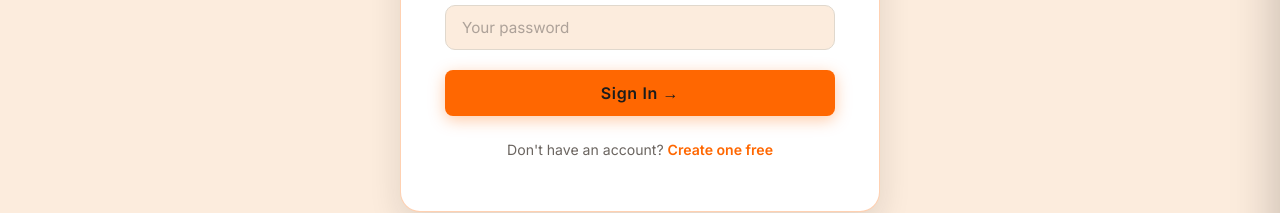
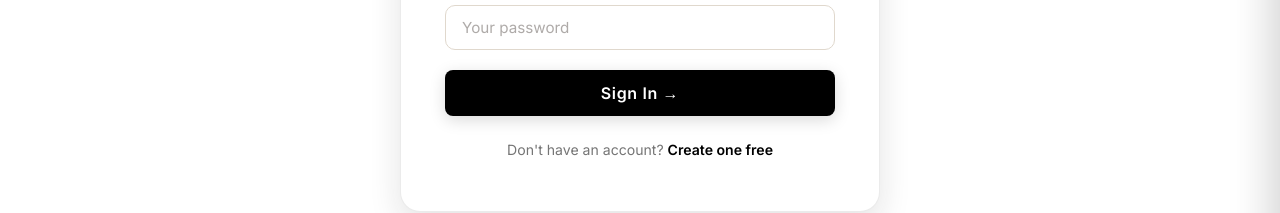
Before and after one commit to forex911/DrawingSpot, a React (Vite) app in the folder drawingspot-frontend/: page /login in a window 1280 px wide. Shown: the part 522-735 px from the top of the page. Built offline with nearby package versions, Linux system fonts and the light colour scheme; no server answers; a web font is replaced by a local one.

Commit message:
ui color palette changes

```diff
--- a/drawingspot-frontend/src/App.css
+++ b/drawingspot-frontend/src/App.css
@@ -218,7 +218,7 @@
   width: 500px;
   height: 500px;
   border-radius: 50%;
-  background: radial-gradient(circle, rgba(255, 103, 1, 0.12) 0%, transparent 70%);
+  background: radial-gradient(circle, rgba(0, 0, 0, 0.12) 0%, transparent 70%);
   pointer-events: none;
 }
 
@@ -329,7 +329,7 @@
   content: '';
   position: absolute;
   inset: -28px;
-  border: 1px solid rgba(255, 103, 1, 0.2);
+  border: 1px solid rgba(0, 0, 0, 0.2);
   border-radius: 20px;
   z-index: 0;
 }
@@ -365,7 +365,7 @@
   width: 44px;
   height: 44px;
   border-radius: 50%;
-  background: linear-gradient(135deg, var(--gold), #E65C00);
+  background: linear-gradient(135deg, var(--gold), #333333);
   display: flex;
   align-items: center;
   justify-content: center;
@@ -906,7 +906,7 @@
   width: 44px;
   height: 44px;
   border-radius: 50%;
-  background: linear-gradient(135deg, var(--gold), #E65C00);
+  background: linear-gradient(135deg, var(--gold), #333333);
   display: flex;
   align-items: center;
   justify-content: center;
@@ -960,13 +960,13 @@
   gap: 16px;
   padding: 24px;
   border-radius: var(--radius);
-  border: 1px solid rgba(255, 103, 1, 0.15);
+  border: 1px solid rgba(0, 0, 0, 0.15);
   transition: var(--trans);
 }
 
 .trust-item:hover {
   border-color: var(--gold);
-  background: rgba(255, 103, 1, 0.06);
+  background: rgba(0, 0, 0, 0.06);
 }
 
 .trust-icon-wrap {
@@ -1124,7 +1124,7 @@
 }
 
 .footer-newsletter button:hover {
-  background: #E65C00;
+  background: #333333;
 }
 
 .footer-bottom {
@@ -1540,7 +1540,7 @@
 .form-group select:focus,
 .form-group textarea:focus {
   border-color: var(--gold);
-  box-shadow: 0 0 0 3px rgba(255, 103, 1, 0.15);
+  box-shadow: 0 0 0 3px rgba(0, 0, 0, 0.15);
   outline: none;
   background: #fff;
 }
@@ -1814,8 +1814,8 @@
   overflow: hidden;
   padding: 14px 0;
   white-space: nowrap;
-  border-top: 1px solid rgba(255, 103, 1, 0.2);
-  border-bottom: 1px solid rgba(255, 103, 1, 0.2);
+  border-top: 1px solid rgba(0, 0, 0, 0.2);
+  border-bottom: 1px solid rgba(0, 0, 0, 0.2);
 }
 
 .marquee-track {
@@ -2817,7 +2817,7 @@
 }
 
 .color-card {
-  background: linear-gradient(160deg, #6b4d2a 0%, #ff6701 100%);
+  background: linear-gradient(160deg, #6b4d2a 0%, #000000 100%);
 }
 
 .portrait-cat-overlay {
@@ -3103,7 +3103,7 @@
 }
 
 .color-card {
-  background: linear-gradient(145deg, #7a5a1a 0%, #ff6701 55%, #a07828 100%);
+  background: linear-gradient(145deg, #7a5a1a 0%, #000000 55%, #a07828 100%);
   box-shadow: 0 24px 56px rgba(180, 130, 40, 0.3);
 }
 
@@ -3320,7 +3320,7 @@
 
 .subject-chip:hover {
   border-color: var(--gold);
-  box-shadow: 0 4px 16px rgba(255, 103, 1, 0.18);
+  box-shadow: 0 4px 16px rgba(0, 0, 0, 0.18);
   transform: translateY(-2px);
 }
 
@@ -3508,7 +3508,7 @@
 .sc-arrow:hover {
   border-color: var(--gold);
   color: var(--gold);
-  box-shadow: 0 4px 14px rgba(255, 103, 1, 0.2);
+  box-shadow: 0 4px 14px rgba(0, 0, 0, 0.2);
 }
 
 /* Clipping window */
@@ -4035,7 +4035,7 @@
   letter-spacing: 0.18em;
   text-transform: uppercase;
   color: var(--gold);
-  border: 1px solid rgba(255, 103, 1, 0.35);
+  border: 1px solid rgba(0, 0, 0, 0.35);
   border-radius: 50px;
   padding: 5px 14px;
   margin-bottom: 20px;
@@ -4132,7 +4132,7 @@
 
 .faq-item.open {
   border-color: var(--gold);
-  box-shadow: 0 4px 18px rgba(255, 103, 1, 0.12);
+  box-shadow: 0 4px 18px rgba(0, 0, 0, 0.12);
 }
 
 .faq-question {
@@ -4333,7 +4333,7 @@
 
 .contact-info-card:hover {
   border-color: var(--gold);
-  box-shadow: 0 4px 14px rgba(255, 103, 1, 0.12);
+  box-shadow: 0 4px 14px rgba(0, 0, 0, 0.12);
 }
 
 .contact-info-icon {
--- a/drawingspot-frontend/src/index.css
+++ b/drawingspot-frontend/src/index.css
@@ -7,15 +7,15 @@
 /* CSS DESIGN TOKENS         */
 /* ========================= */
 :root {
-  --bg:        #FCECDD;
-  --gold:      #FF6701;
-  --gold-lt:   #FEA82F;
-  --dark:      #1C1C1C;
-  --charcoal:  #2C2C2C;
-  --muted:     #6B6560;
+  --bg:        #FFFFFF;
+  --gold:      #000000;
+  --gold-lt:   #F5F5F5;
+  --dark:      #000000;
+  --charcoal:  #333333;
+  --muted:     #757575;
   --card-bg:   #FFFFFF;
-  --cream-dk:  #FFC288;
-  --border:    rgba(255,103,1,0.3);
+  --cream-dk:  #F9F9F9;
+  --border:    rgba(0,0,0,0.08);
   --font-head: 'Playfair Display', Georgia, serif;
   --font-body: 'Inter', system-ui, sans-serif;
   --radius:    12px;
@@ -128,19 +128,19 @@ section {
 /* ========================= */
 .btn-primary {
   background: var(--gold);
-  color: var(--dark);
+  color: #FFFFFF;
   padding: 13px 30px;
   border-radius: 50px;
   font-weight: 600;
   font-size: 0.92rem;
   letter-spacing: 0.04em;
-  box-shadow: 0 4px 16px rgba(255,103,1,0.35);
+  box-shadow: 0 4px 16px rgba(0,0,0,0.15);
 }
 
 .btn-primary:hover {
-  background: #E65C00;
+  background: #333333;
   transform: translateY(-2px);
-  box-shadow: 0 8px 24px rgba(255,103,1,0.45);
+  box-shadow: 0 8px 24px rgba(0,0,0,0.2);
 }
 
 .btn-outline {
```
